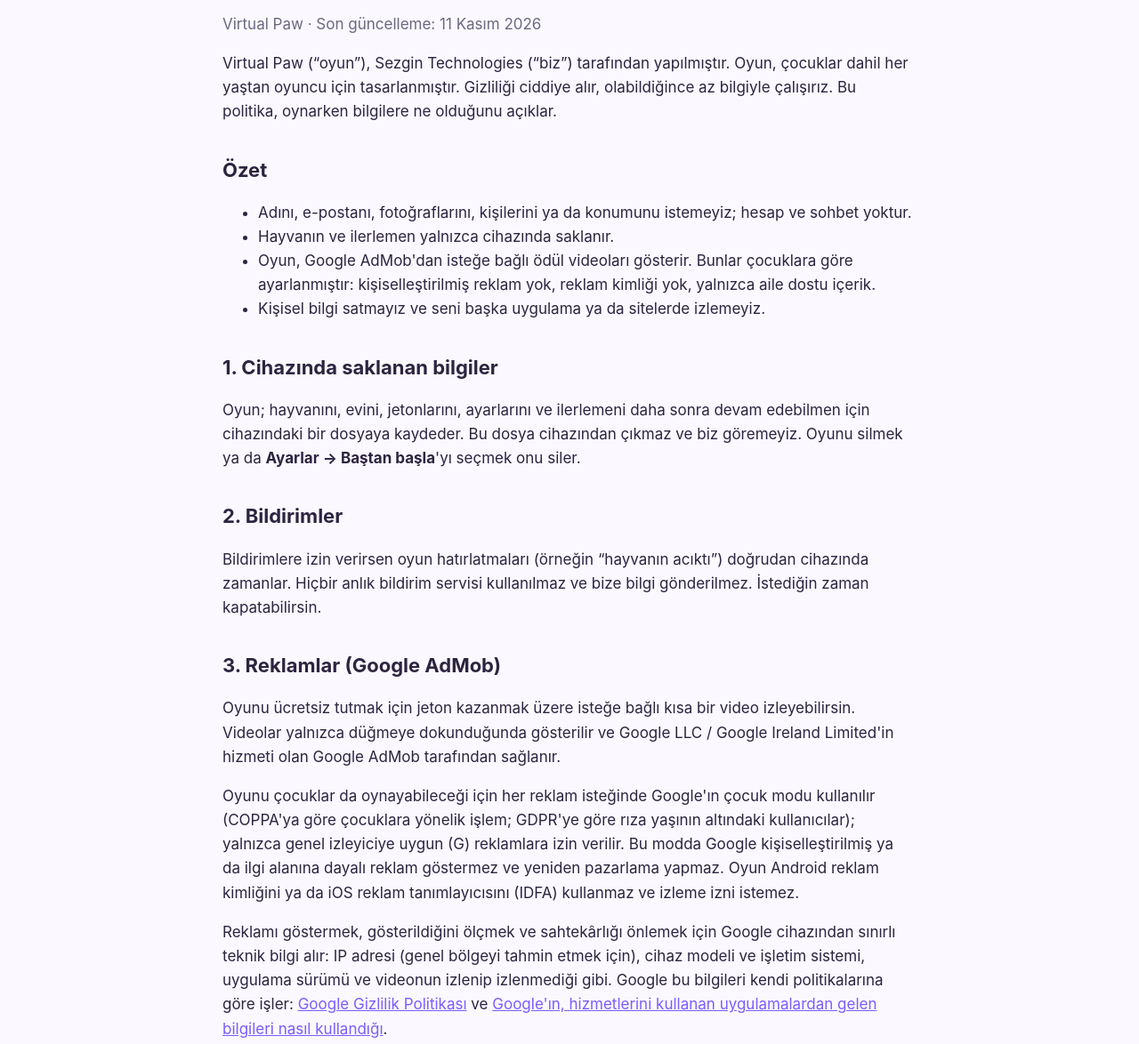
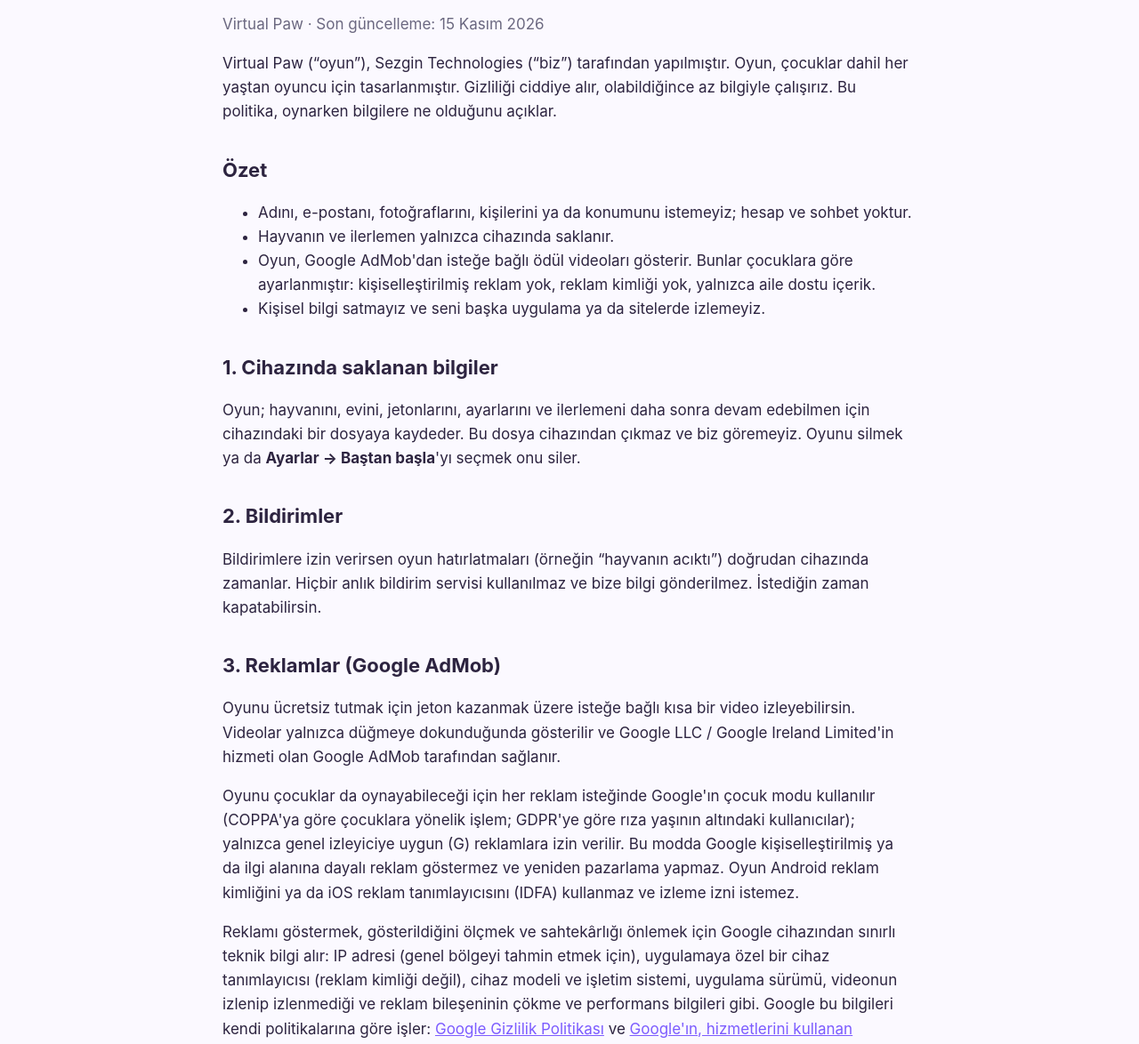
Before and after one commit to sezgintechnologies/sezgintechnologies.github.io, a plain HTML site: page virtualpaw/tr/privacy.html in a window 1280 px wide. Shown: the part 145-1319 px from the top of the page at 89% size. Drawn offline with Linux system fonts and the light colour scheme.

Commit message:
Privacy policy: name the app-specific device identifier and ad diagnostics
Matches the data types Google's Mobile Ads SDK declares in its privacy manifest.

Co-Authored-By: Claude Opus 5.5 <noreply@anthropic.com>

```diff
--- a/virtualpaw/tr/privacy.html
+++ b/virtualpaw/tr/privacy.html
@@ -22,7 +22,7 @@ table{border-collapse:collapse;width:100%;font-size:15px}td,th{border:1px solid
 </style></head><body>
 <header><div class="wrap bar"><a class="brand" href="../../tr/index.html"><img src="../../assets/icon-64.png" alt="">Sezgin Technologies</a>
 <nav class="lang"><a href="../../virtualpaw/privacy.html" class="">English</a><a href="../../virtualpaw/tr/privacy.html" class="on">Türkçe</a></nav></div></header>
-<main><div class="wrap"><h1>Gizlilik Politikası</h1><p class="muted">Virtual Paw · Son güncelleme: 11 Kasım 2026</p>
+<main><div class="wrap"><h1>Gizlilik Politikası</h1><p class="muted">Virtual Paw · Son güncelleme: 15 Kasım 2026</p>
 <p>Virtual Paw (“oyun”), Sezgin Technologies (“biz”) tarafından yapılmıştır. Oyun, çocuklar dahil her yaştan oyuncu için tasarlanmıştır. Gizliliği ciddiye alır, olabildiğince az bilgiyle çalışırız. Bu politika, oynarken bilgilere ne olduğunu açıklar.</p>
 <h2>Özet</h2><ul>
 <li>Adını, e-postanı, fotoğraflarını, kişilerini ya da konumunu istemeyiz; hesap ve sohbet yoktur.</li>
@@ -36,7 +36,7 @@ table{border-collapse:collapse;width:100%;font-size:15px}td,th{border:1px solid
 <h2>3. Reklamlar (Google AdMob)</h2>
 <p>Oyunu ücretsiz tutmak için jeton kazanmak üzere isteğe bağlı kısa bir video izleyebilirsin. Videolar yalnızca düğmeye dokunduğunda gösterilir ve Google LLC / Google Ireland Limited'in hizmeti olan Google AdMob tarafından sağlanır.</p>
 <p>Oyunu çocuklar da oynayabileceği için her reklam isteğinde Google'ın çocuk modu kullanılır (COPPA'ya göre çocuklara yönelik işlem; GDPR'ye göre rıza yaşının altındaki kullanıcılar); yalnızca genel izleyiciye uygun (G) reklamlara izin verilir. Bu modda Google kişiselleştirilmiş ya da ilgi alanına dayalı reklam göstermez ve yeniden pazarlama yapmaz. Oyun Android reklam kimliğini ya da iOS reklam tanımlayıcısını (IDFA) kullanmaz ve izleme izni istemez.</p>
-<p>Reklamı göstermek, gösterildiğini ölçmek ve sahtekârlığı önlemek için Google cihazından sınırlı teknik bilgi alır: IP adresi (genel bölgeyi tahmin etmek için), cihaz modeli ve işletim sistemi, uygulama sürümü ve videonun izlenip izlenmediği gibi. Google bu bilgileri kendi politikalarına göre işler: <a href="https://policies.google.com/privacy?hl=tr">Google Gizlilik Politikası</a> ve <a href="https://policies.google.com/technologies/partner-sites?hl=tr">Google'ın, hizmetlerini kullanan uygulamalardan gelen bilgileri nasıl kullandığı</a>.</p>
+<p>Reklamı göstermek, gösterildiğini ölçmek ve sahtekârlığı önlemek için Google cihazından sınırlı teknik bilgi alır: IP adresi (genel bölgeyi tahmin etmek için), uygulamaya özel bir cihaz tanımlayıcısı (reklam kimliği değil), cihaz modeli ve işletim sistemi, uygulama sürümü, videonun izlenip izlenmediği ve reklam bileşeninin çökme ve performans bilgileri gibi. Google bu bilgileri kendi politikalarına göre işler: <a href="https://policies.google.com/privacy?hl=tr">Google Gizlilik Politikası</a> ve <a href="https://policies.google.com/technologies/partner-sites?hl=tr">Google'ın, hizmetlerini kullanan uygulamalardan gelen bilgileri nasıl kullandığı</a>.</p>
 <h2>4. Çocuklar</h2>
 <p>Çocuklardan bilerek kişisel bilgi toplamayız. Oyunda hesap, sohbet, paylaşım ya da kişisel bilgi girme yolu yoktur. Oyundan dışarı çıkan bağlantılar (bu politika ve destek) kısa bir ebeveyn kontrolünün arkasındadır. Ebeveynsen ve çocuğunun bize kişisel bilgi verdiğini düşünüyorsan (örneğin bize yazarak), bize ulaş; bilgileri sileriz.</p>
 <h2>5. Bize yazdığında aldığımız bilgiler</h2>
```
Also changed, not shown: virtualpaw/privacy.html (+2 -2 lines).
